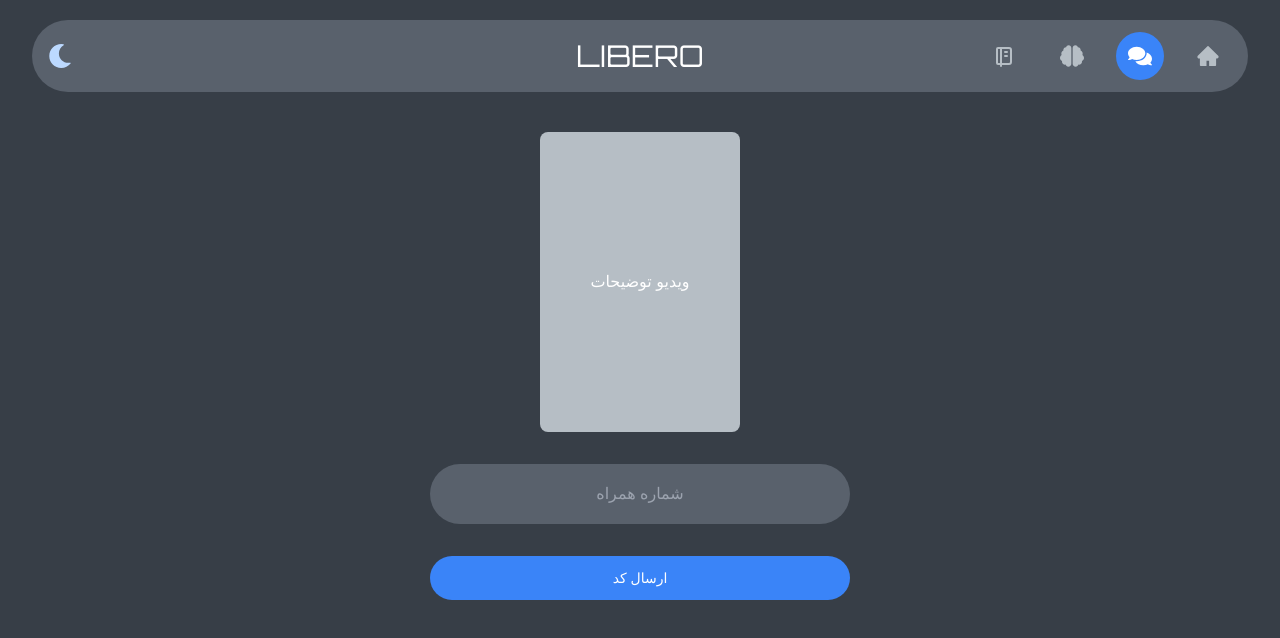
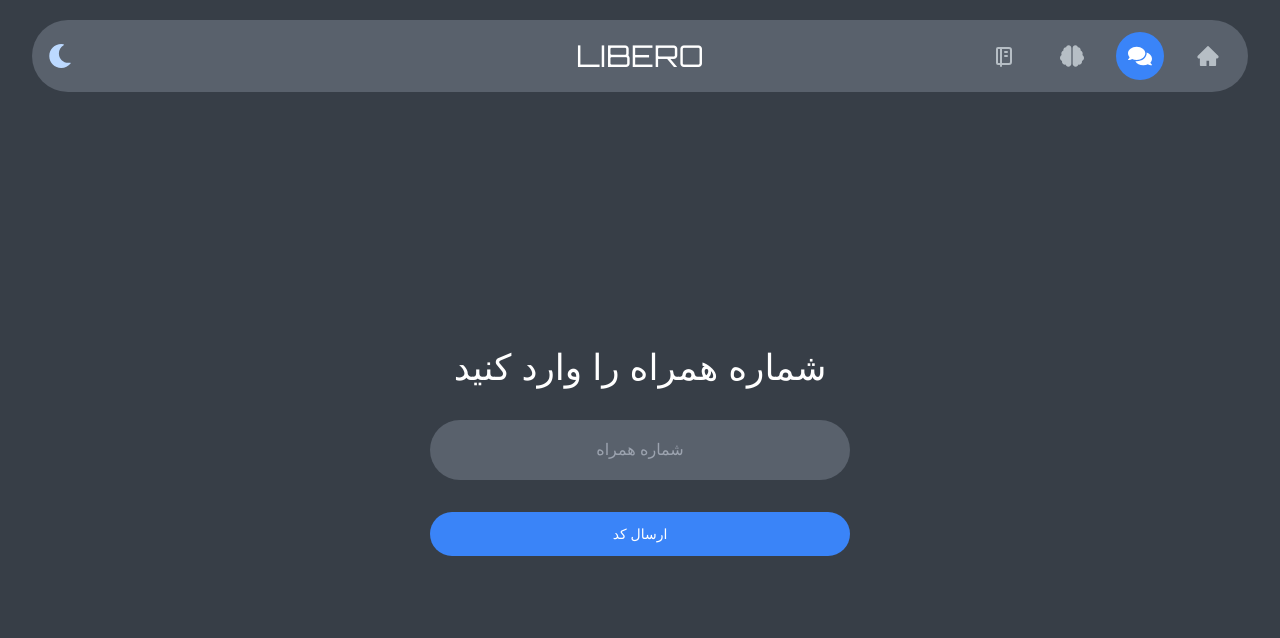
Before and after one commit to Mohammad-Poormehdi/chat-page, a Next.js app: page /login in a window 1280 px wide. Shown: the top 638 px of the page. Built offline with nearby package versions, Linux system fonts and the light colour scheme; a web font is replaced by a local one.

Commit message:
video and image of login removed

```diff
--- a/components/login/LoginBody.tsx
+++ b/components/login/LoginBody.tsx
@@ -3,6 +3,7 @@ import Image from "next/image";
 import Button from "../Button";
 import Input from "../Input";
 import { useRouter } from "next/router";
+import { RiH1 } from "react-icons/ri";
 
 enum STEPS {
   PHONE,
@@ -10,11 +11,20 @@ enum STEPS {
 }
 const LoginBody = () => {
   const [step, setStep] = useState(0);
-  const router = useRouter()
+  const router = useRouter();
   return (
-    <div className={`flex items-center justify-center w-full ${step === STEPS.VERIFY ? 'pt-40' : 'pt-10'}`}>
+    <div className={`flex items-center justify-center w-full pt-64`}>
       <div className="space-y-8 w-[500px] px-10">
-        {step === STEPS.PHONE ? (
+        {step == STEPS.PHONE ? (
+          <h1 className="text-center text-4xl text-primary dark:text-white">
+            شماره همراه را وارد کنید
+          </h1>
+        ) : (
+          <h1 className="text-center text-4xl text-primary dark:text-white">
+             کد ارسال شده را وارد کنید
+          </h1>
+        )}
+        {/* {step === STEPS.PHONE ? (
           <div className="w-[200px] h-[300px] mx-auto rounded-lg bg-icon text-white flex justify-center items-center">
             <p>ویدیو توضیحات</p>
           </div>
@@ -26,7 +36,7 @@ const LoginBody = () => {
             height={300}
             className="w-auto h-auto mx-auto"
           />
-        )}
+        )} */}
         {step === STEPS.PHONE ? (
           <Input type="text" placeholder="شماره همراه" />
         ) : (
@@ -39,7 +49,11 @@ const LoginBody = () => {
           </div>
         )}
         <Button
-          onClick={step===STEPS.PHONE ? ()=>setStep(step+1) : ()=>router.push('/') }
+          onClick={
+            step === STEPS.PHONE
+              ? () => setStep(step + 1)
+              : () => router.push("/")
+          }
           label={step === STEPS.PHONE ? "ارسال کد" : "ورود به برنامه"}
           active
         />
```
